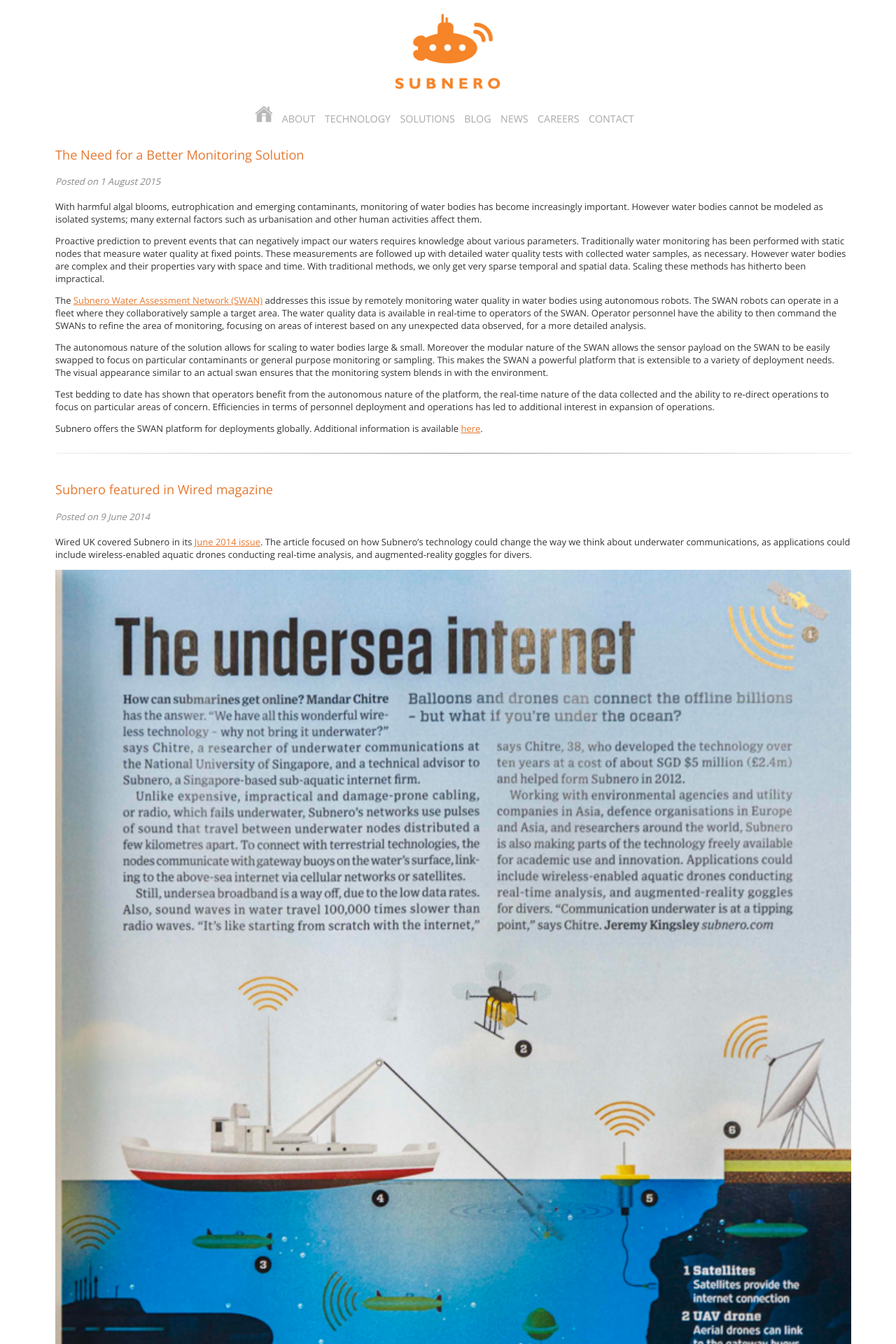
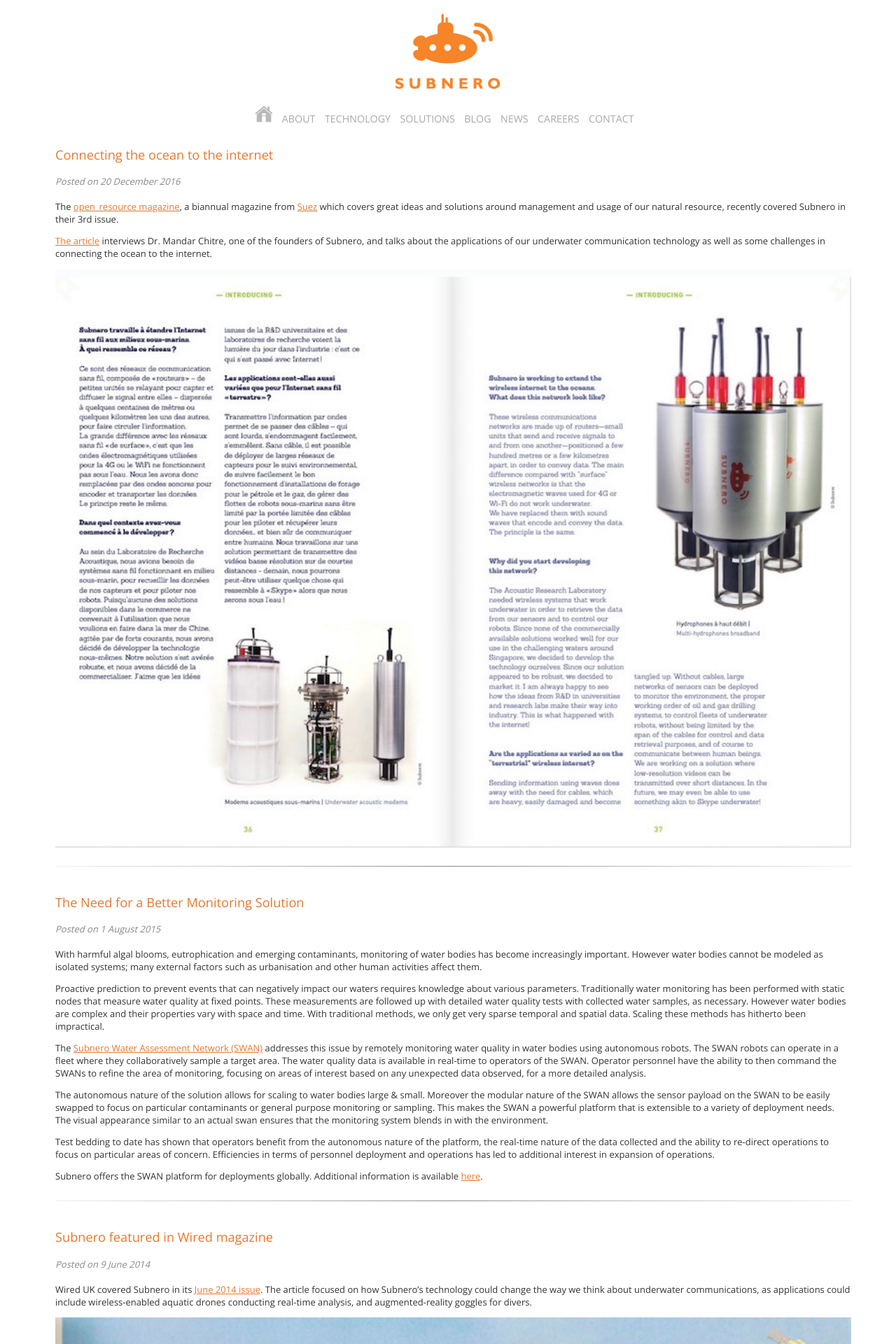
Before and after one commit to subnero1/old_website, a Jekyll site: the page built from blog/index.html, in a window 1280 px wide. Shown: the top 1920 px of the page at 70% size. Built offline with Jekyll 4.4.1, drawn with Linux system fonts in a browser that asks for light colours.

Commit message:
added connecting the ocean magazine

```diff
--- a/blog/_posts/2014-02-24-Quest-For-A-Standard.markdown
+++ b/blog/_posts/2014-02-24-Quest-For-A-Standard.markdown
@@ -11,6 +11,7 @@
 
 To summarize some the key points of the article,
 The benefits of standardization are well known and widely accepted.
+
 > If a common communication system could be established in the underwater domain, the advantages would be immense
 <cite>Dr. Mandar Chitre</cite>
 
--- /dev/null
+++ b/blog/_posts/2016-12-20-Connecting-the-ocean-to-the-internet.markdown
@@ -0,0 +1,11 @@
+---
+layout: post
+category: blog
+title: Connecting the ocean to the internet
+---
+
+The [open_resource magazine](http://www.ready-for-the-resource-revolution.com/en/magazine/){:target="_blank"}, a biannual magazine from [Suez](http://www.suez-environnement.com/){:target="_blank"} which covers great ideas and solutions around management and usage of our natural resource, recently covered Subnero in their 3rd issue.
+
+[The article](http://hosting.fluidbook.com/open-resource-magazine-03/#/36) interviews Dr. Mandar Chitre, one of the founders of Subnero, and talks about the applications of our underwater communication technology as well as some challenges in connecting the ocean to the internet.
+
+[![width](/images/open_resource.jpg)](http://hosting.fluidbook.com/open-resource-magazine-03/#/36){:target="_blank"}
--- a/css/main.css
+++ b/css/main.css
@@ -927,6 +927,12 @@
     padding-bottom: 20px;
 }
 
+img[alt=width] {
+    display: block;
+    margin: auto;
+    width: 100%;
+}
+
 a > img {
     border: 0;
 }
```
Also changed, not shown: images/open_resource.jpg (added).
